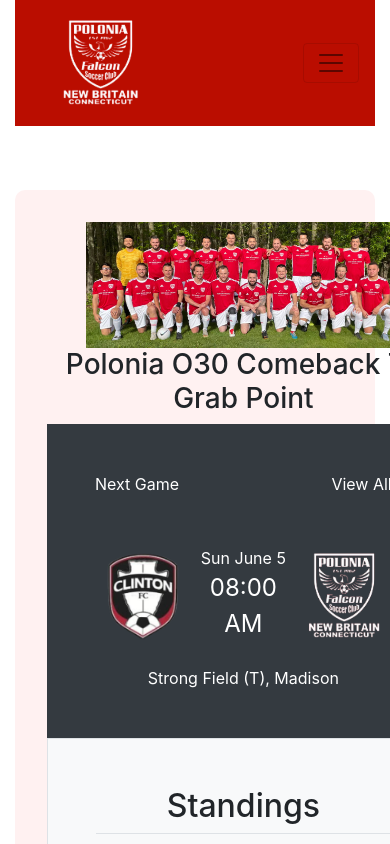
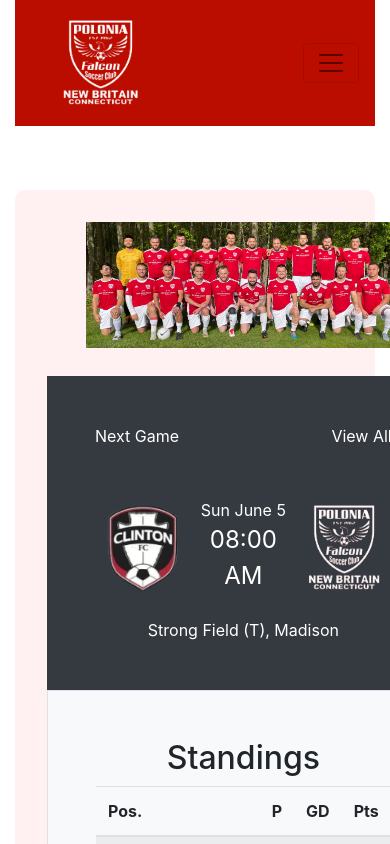
Before and after one commit to TomaszChylinski/polonia_fc, an Angular app in the folder polonia-fc/: page /home in a window 390 px wide. Shown: the top 844 px of the page. Built offline with nearby package versions, Linux system fonts and the light colour scheme.

Commit message:
feat(polonia): media query

```diff
--- a/polonia-fc/src/app/components/home/main/main.component.html
+++ b/polonia-fc/src/app/components/home/main/main.component.html
@@ -12,7 +12,7 @@
               />
             </div>
             <div  class="news-title">
-              <h3>Polonia O30 Comeback To Grab Point</h3>
+              <h3></h3>
             </div>
 
             <div class="row align-items-md-stretch">
--- a/polonia-fc/src/app/components/home/main/main.component.scss
+++ b/polonia-fc/src/app/components/home/main/main.component.scss
@@ -40,6 +40,7 @@
 }
 
 .banner-image {
+  padding-bottom: 20px;
   width: 80%;
   height: 80%;
   object-fit: contain;
@@ -73,7 +74,6 @@ li {
 
 .news {
   flex-basis: 100px;
-
   flex-grow: 3;
 }
 
--- a/polonia-fc/src/app/components/schedule/schedule-item/schedule-item.component.html
+++ b/polonia-fc/src/app/components/schedule/schedule-item/schedule-item.component.html
@@ -12,7 +12,7 @@
           <div class="schedule-home-team">
             <img src={{game.homeImgLogo}} alt="" />
           </div>
-          <div class="schedule-team-info">
+          <div class="schedule-team-info ">
             {{game.homeTeam}}
           </div>
           <div class="schedule-vs">VS</div>
--- a/polonia-fc/src/app/components/schedule/schedule-item/schedule-item.component.scss
+++ b/polonia-fc/src/app/components/schedule/schedule-item/schedule-item.component.scss
@@ -1,3 +1,7 @@
+// @import 'variables';
+// @import 'mixins';
+// @import 'bootstrap-utils';
+
 .schedule {
   // &-header {
   //   display: flex;
@@ -40,8 +44,11 @@
     margin-top: 35px;
   }
 
-  &-team-info{
+  &-team-info {
     padding-top: 30px;
+    @media (max-width: 575.98px) {
+      display: none;
+    }
   }
 }
 
@@ -49,7 +56,6 @@ hr {
   background: white;
 }
 
-
-.disabled{
+.disabled {
   pointer-events: none;
 }
```
